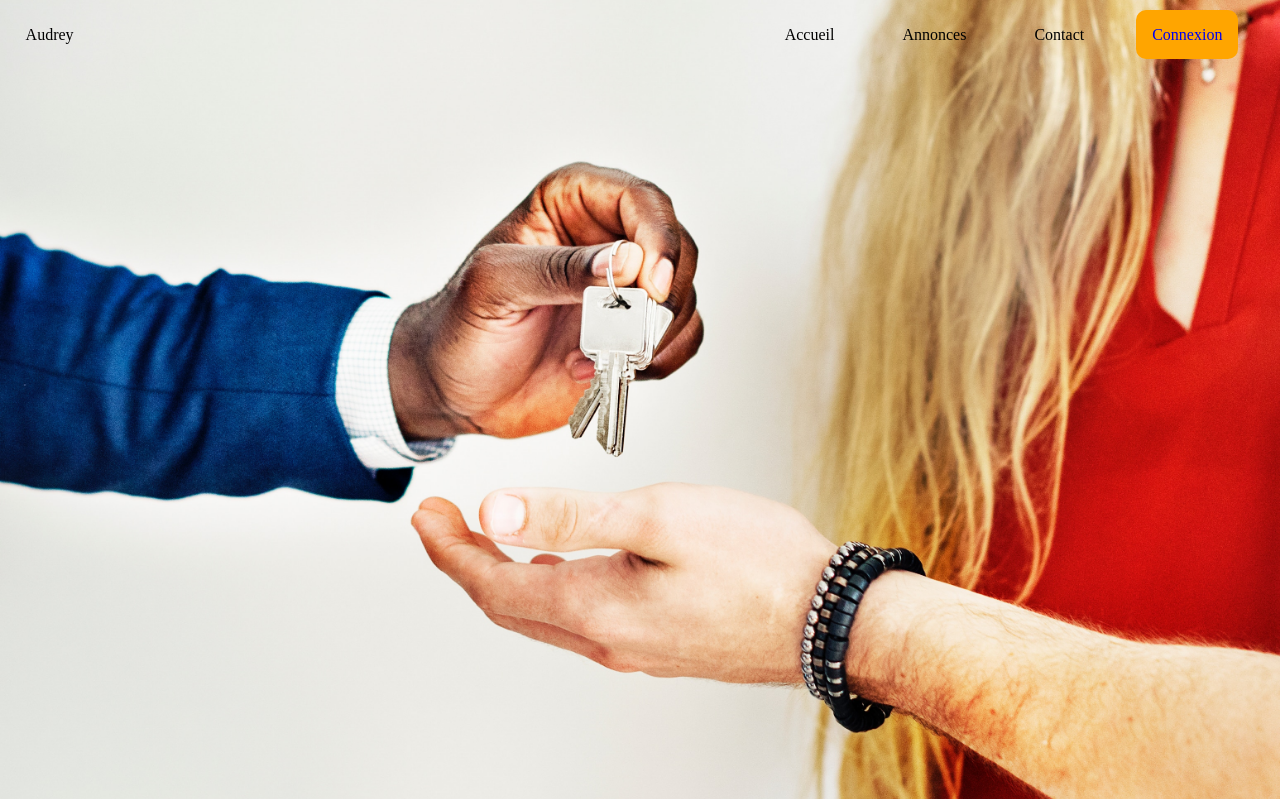
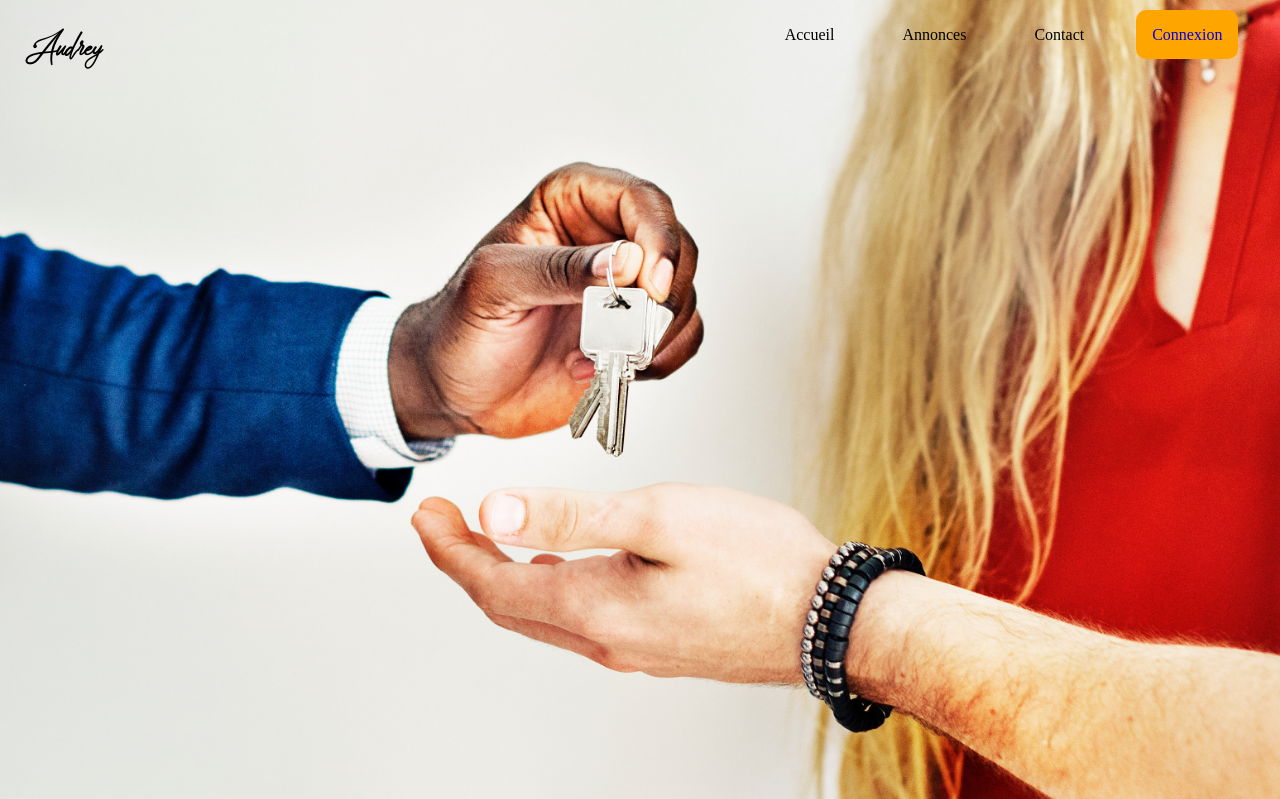
Before and after one commit to Ondabega/immobilier, a PHP site: page / in a window 1280 px wide. Shown: the top 799 px of the page. Run offline with PHP 8.4, Linux system fonts and the light colour scheme.

Commit message:
police logo

```diff
--- a/Style/style1.css
+++ b/Style/style1.css
@@ -5,7 +5,20 @@
 }
 
 @font-face {
-  font-family: "Polarise"; url('polices/Polarise.ttf');
+  font-family: "Polarise"; src: url('../polices/Polarise.ttf');
+}
+
+@font-face {
+    font-family: "Hittheroad";
+    src: url('HITROAD.TTF');
+    }
+
+.logo {
+ font-family: "Polarise",arial, sans-serif;
+ font-size:25px ;
+ text-align:center;
+ font-weight:bold;
+ color: black;
 }
 
 .header {
@@ -66,11 +79,6 @@
   margin: 2%;
 }
 
-.logo {
-  color: :black;
-  font-family: Polarise;
-}
-
 .phrase {
   padding: 20px;
   margin: 20px;
```
